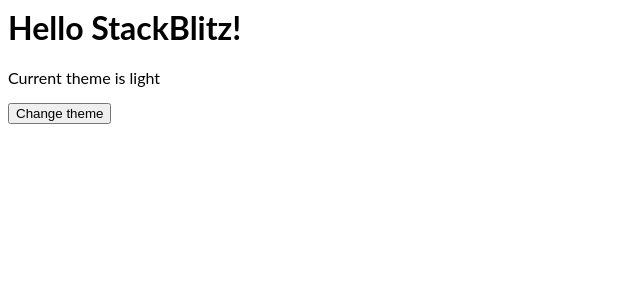
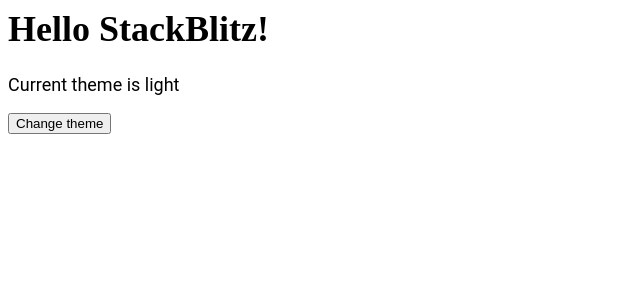
Before and after one commit to rpm42/color-theme-test, a React (Create React App) app: page / in a window 1280 px wide. Shown: the top 300 px of the page, without its empty margins (0-640 px from the left). Built offline with nearby package versions, Linux system fonts and the light colour scheme.

Commit message:
6 files modified, 1 added

```diff
--- a/App.tsx
+++ b/App.tsx
@@ -3,10 +3,11 @@
 import './style.css'
 import { BehaviorSubject, Observable } from 'rxjs'
 import AppProvider, { useAppContext } from './AppProvider'
-import useObservable, { useSubject } from './utils/useObservable'
+import useObservable from './utils/useObservable'
 import AppService from './AppService'
 import ValueSubject from './utils/ValueSubject'
 import useBehaviorSubject from './utils/useBehaviorSubject'
+import useSubject from './utils/useSubject'
 
 function setCssVariable(name: string, value: string) {
   if (!name || !value) return
--- a/AppService.ts
+++ b/AppService.ts
@@ -8,6 +8,7 @@
   colorTheme$ = new KeySubject<ColorTheme>('light', COLOR_THEMES)
   background$ = new ValueSubject<string>()
   textColor$ = new ValueSubject<string>()
+
   constructor() {
     this.colorTheme$.value$
       .pipe(map(v => v.background))
--- a/style.css
+++ b/style.css
@@ -1,14 +1,38 @@
 :root {
   --background: black;
   --textColor: white;
+  --bodyFamily: 'Roboto';
+  --headerFamily: 'Roboto Slab';
+  --bodyWeight: 400;
+  --boldWeight: 600;
+  --headerWeight: 600;
+  --bodySize: 18;
+}
+
+html {
+  font-size: var(--bodySize);
+  font-weight: var(--bodyWeight);
 }
 
 body {
+  font-family: var(--bodyFamily);
   background: var(--background);
   color: var(--textColor);
 }
 
+p {
+  font-family: var(--bodyFamily);
+}
+
+strong {
+  font-weight: var(--boldWeight);
+}
+
 h1,
-p {
-  font-family: Lato;
+h2,
+h3,
+h4,
+h5,
+h6 {
+  font-family: var(--headerFamily);
 }
--- a/utils/useObservable.tsx
+++ b/utils/useObservable.tsx
@@ -1,6 +1,5 @@
 import { useState, useEffect } from 'react'
-import { Observable, Subject } from 'rxjs'
-import ValueSubject from './ValueSubject'
+import { Observable } from 'rxjs'
 
 export function useObservable<T>(
   ob$: Observable<T>,
@@ -14,16 +13,4 @@
   return [value]
 }
 
-export function useSubject<T>(
-  sb$: Subject<T>,
-  initialValue?: T
-): [T, (value: T) => void] {
-  const [value, set] = useState<T>(initialValue)
-  useEffect(() => {
-    const sub = sb$.subscribe(set)
-    return () => sub?.unsubscribe()
-  })
-  return [value, sb$.next.bind(sb$)]
-}
-
 export default useObservable
--- /dev/null
+++ b/utils/useSubject.ts
@@ -0,0 +1,16 @@
+import { useState, useEffect } from 'react'
+import { Subject } from 'rxjs'
+
+export function useSubject<T>(
+  sb$: Subject<T>,
+  initialValue?: T
+): [T, (value: T) => void] {
+  const [value, set] = useState<T>(initialValue)
+  useEffect(() => {
+    const sub = sb$.subscribe(set)
+    return () => sub?.unsubscribe()
+  })
+  return [value, sb$.next.bind(sb$)]
+}
+
+export default useSubject
--- a/variables.ts
+++ b/variables.ts
@@ -2,6 +2,16 @@
   background: string
   textColor: string
 }
+
+export interface FontTheme {
+  bodyFamily: string
+  headeramily: string
+  bodyWeight: number
+  boldWeight: number
+  headerWeight: number
+  bodySize: number
+}
+
 export const COLOR_THEMES = {
   light: {
     background: 'white',
@@ -20,3 +30,22 @@
     textColor: 'brown'
   }
 }
+
+export const FONT_THEMES = {
+  roboto: {
+    bodyFamily: 'Roboto',
+    headeramily: 'Roboto Slab',
+    bodyWeight: 400,
+    boldWeight: 600,
+    headerWeight: 600,
+    bodySize: 18
+  },
+  noto: {
+    bodyFamily: 'Noto Serif',
+    headeramily: 'Noto Sans',
+    bodyWeight: 400,
+    boldWeight: 600,
+    headerWeight: 600,
+    bodySize: 18
+  }
+}
```
Also changed, not shown: utils/ValueSubject.ts (+4 -6 lines).
